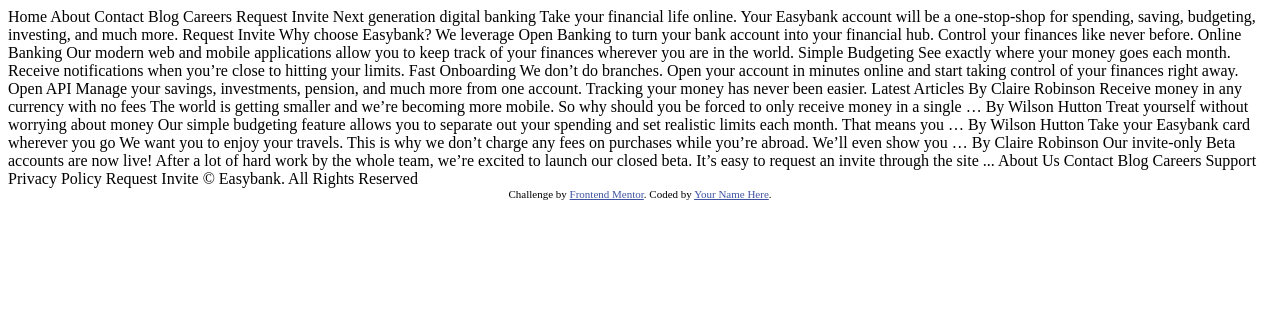
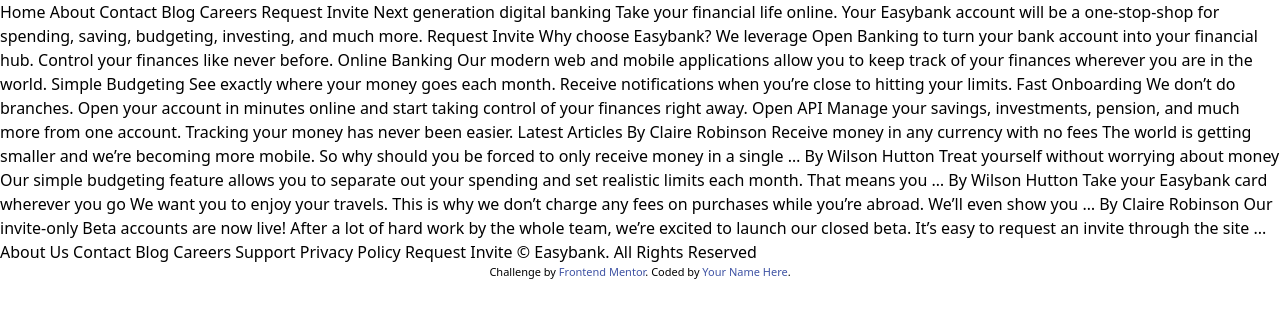
Before and after one commit to WaMungai/EasyBank-LandingPage, a website: page index.html in a window 1280 px wide. Drawn offline with Linux system fonts and the light colour scheme.

Commit message:
Install and configure tailwind

```diff
--- /dev/null
+++ b/index.css
@@ -0,0 +1,11 @@
+@tailwind base;
+@tailwind components;
+@tailwind utilities;
+
+.attribution {
+  font-size: 11px;
+  text-align: center;
+}
+.attribution a {
+  color: hsl(228, 45%, 44%);
+}
--- a/index.html
+++ b/index.html
@@ -8,11 +8,7 @@
 
   <title>Frontend Mentor | Easybank landing page</title>
 
-  <!-- Feel free to remove these styles or customise in your own stylesheet 👍 -->
-  <style>
-    .attribution { font-size: 11px; text-align: center; }
-    .attribution a { color: hsl(228, 45%, 44%); }
-  </style>
+  <link rel="stylesheet" href="./dist/output.css" />
 </head>
 <body>
 
--- /dev/null
+++ b/package.json
@@ -0,0 +1,5 @@
+{
+  "devDependencies": {
+    "tailwindcss": "^3.3.6"
+  }
+}
--- /dev/null
+++ b/tailwind.config.js
@@ -0,0 +1,8 @@
+/** @type {import('tailwindcss').Config} */
+module.exports = {
+  content: ["./src/**/*.{html,js}"],
+  theme: {
+    extend: {},
+  },
+  plugins: [],
+}
```
Also changed, not shown: dist/output.css (added), 1 other file.
